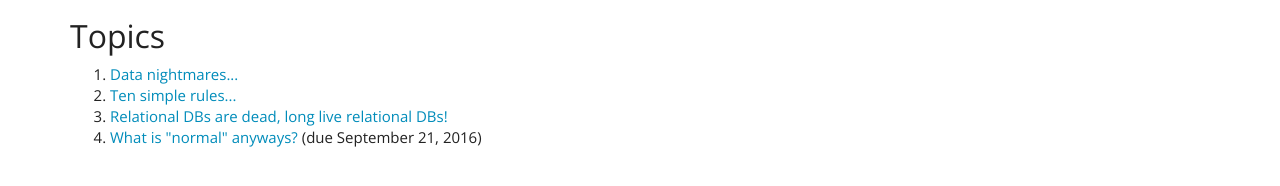
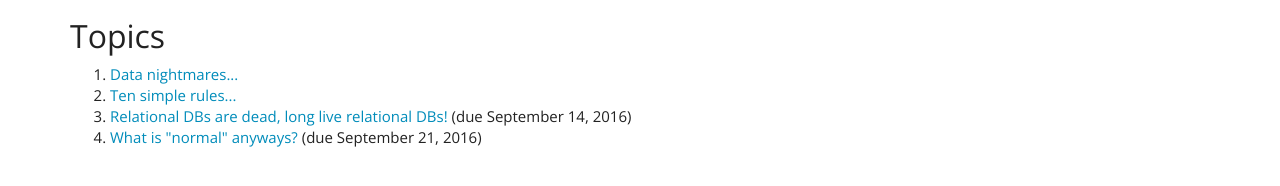
Before and after one commit to agron590-ISU/agron590-ISU.github.io, a Jekyll site: the page built from _blog/index.html, in a window 1280 px wide. Shown: the part 164-350 px from the top of the page. Built offline with Jekyll 4.4.1, drawn with Linux system fonts in a browser that asks for light colours; some of the changed lines change nothing that is shown.

Commit message:
update due show date

```diff
--- a/_blog/index.html
+++ b/_blog/index.html
@@ -18,7 +18,7 @@ Weekly blog topics will be assigned, sometimes this will include readings (artic
   {% assign due = topic.due-date | date: '%B %d, %Y' %}
   <li>
   	  <a href="{{ topic.topic }}">{{ topic.short-topic }}</a>
-  	  <span>{% if now < due %} (due {{ due }}) {% endif %}</span>
+  	  <span>{% if now <= due %} (due {{ due }}) {% endif %}</span>
   </li>
   {% endfor %}
 </ol>
```
